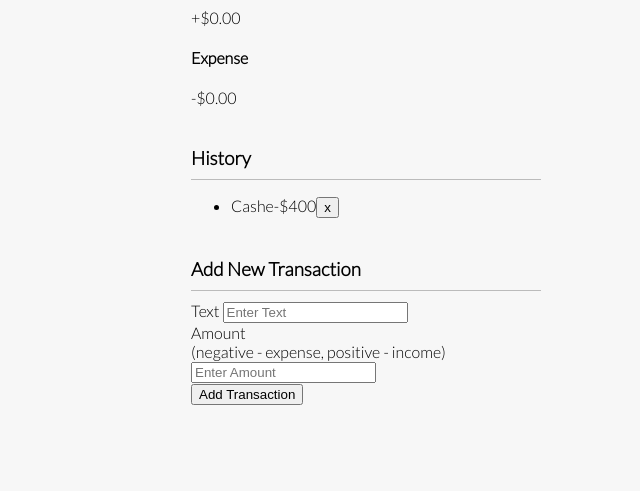
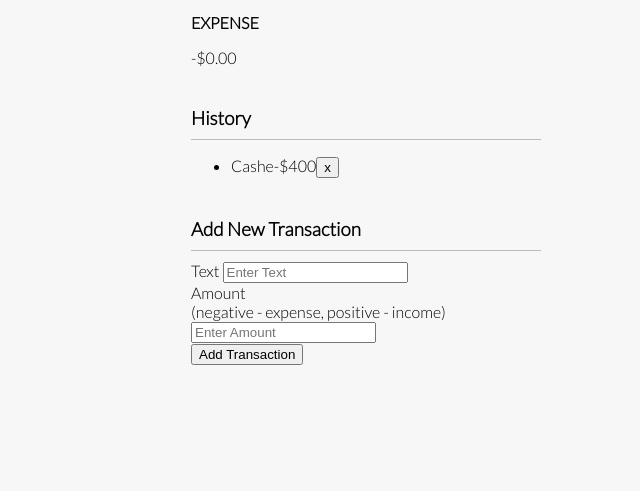
Before and after one commit to tibraj/ExpenseTracker, a plain HTML site: page index.html in a window 1280 px wide. Shown: the part 309-800 px from the top of the page, without its empty margins (274-914 px from the left). Drawn offline with Linux system fonts and the light colour scheme.

Commit message:
h4 styling

```diff
--- a/style.css
+++ b/style.css
@@ -34,3 +34,8 @@ h3 {
     padding-bottom: 10px;
     margin: 40px 0 10px;
 }
+
+h4 {
+    margin: 0;
+    text-transform: uppercase;
+}
```
